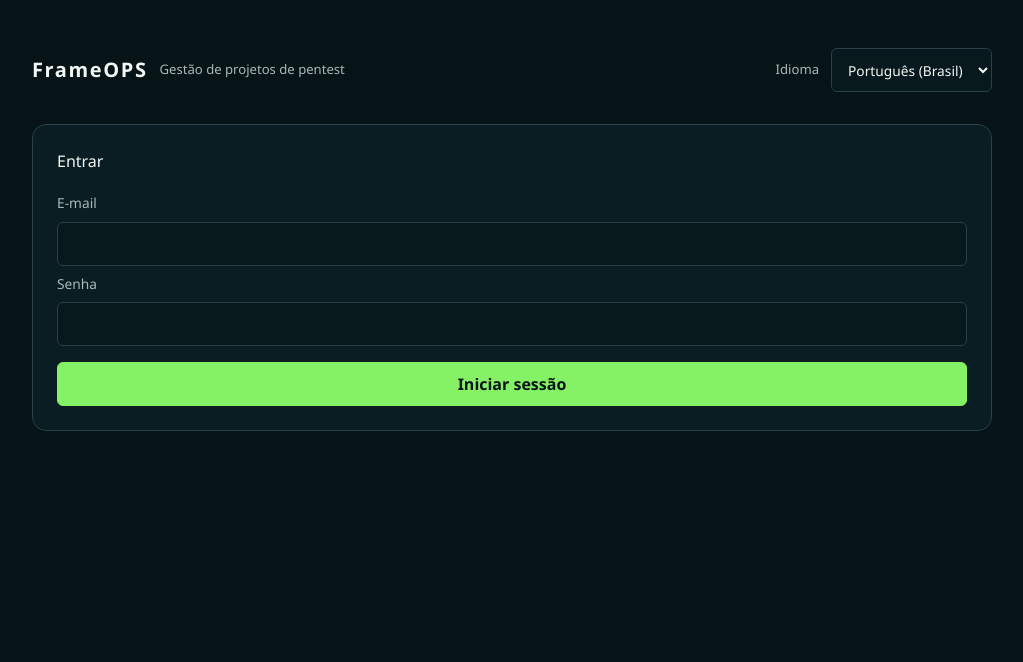
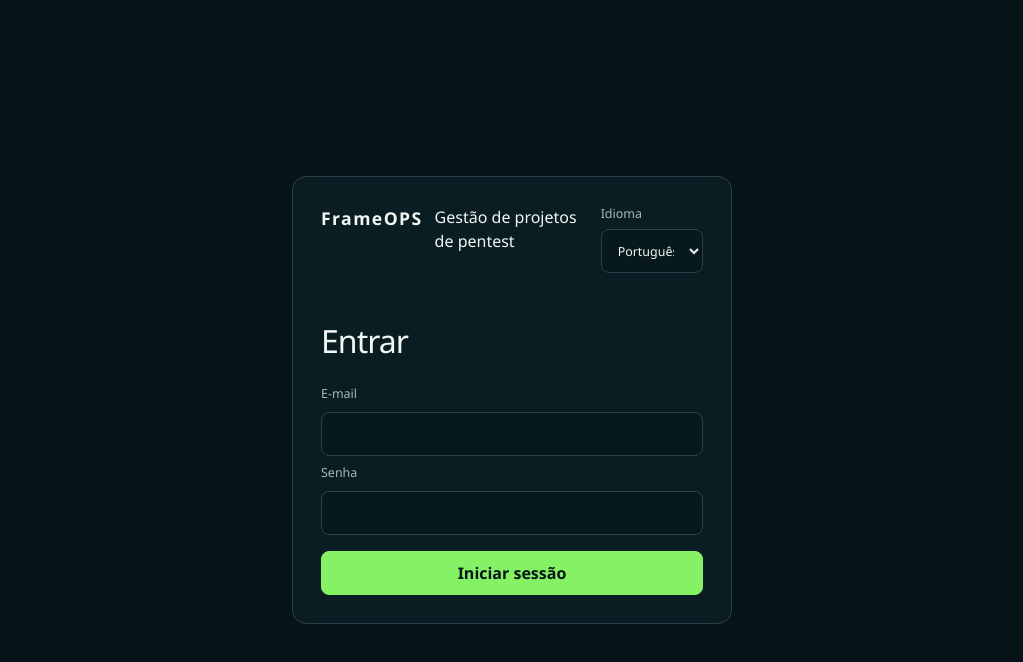
Before and after one commit to sayseven7/frameops, a Next.js app in the folder web/: page / in a window 1280 px wide. Shown: the top 662 px of the page, without its empty margins (128-1151 px from the left). Built offline with nearby package versions, Linux system fonts and the light colour scheme.

Commit message:
feat(web): replace single-page flow with app shell

```diff
--- a/web/app/globals.css
+++ b/web/app/globals.css
@@ -1,15 +1,27 @@
 @import "tailwindcss";
 
-:root { --ink:#061417; --panel:#0a1d22; --line:#294148; --text:#f2f7f3; --muted:#a7bab6; --signal:#85f266; --alert:#ff7043; --focus:#ffe16b; --radius:14px; }
+:root { --ink:#061417; --panel:#0a1d22; --raised:#0d252b; --line:#294148; --text:#f2f7f3; --muted:#a7bab6; --signal:#85f266; --cyan:#62d8de; --alert:#ff7043; --focus:#ffe16b; --radius:14px; }
 * { box-sizing:border-box; }
-html { background:var(--ink); }
-body { margin:0; background:var(--ink); color:var(--text); font-family:"Aptos", "Segoe UI", system-ui, sans-serif; font-size:16px; line-height:1.5; }
+html, body { min-height:100%; background:var(--ink); }
+body { margin:0; color:var(--text); font:16px/1.5 "Aptos", "Segoe UI", system-ui, sans-serif; }
 :focus-visible { outline:3px solid var(--focus); outline-offset:3px; }
-.portfolio-shell { width:min(100% - 32px, 960px); margin:0 auto; padding:48px 0; }
-.portfolio-header, .portfolio-header > div, .portfolio-header label { display:flex; align-items:center; gap:12px; }
-.portfolio-header { justify-content:space-between; margin-bottom:32px; }.portfolio-header strong { font-size:1.25rem; letter-spacing:.08em; }.portfolio-header span { color:var(--muted); font-size:.82rem; }
-.portfolio-header label, .panel label { color:var(--muted); font-size:.86rem; }.portfolio-header select { width:auto; }
-.panel { padding:24px; border:1px solid var(--line); border-radius:var(--radius); background:var(--panel); }.panel h1,.panel h2 { margin:0 0 20px; }.panel h2 { font-size:1.1rem; }
-.panel form { display:grid; gap:8px; }.panel form + label { display:block; margin-top:24px; } input, select, textarea, button { min-height:44px; padding:0 12px; border:1px solid var(--line); border-radius:6px; background:#07191d; color:var(--text); font:inherit; } textarea { min-height:88px; padding:10px 12px; resize:vertical; } select { width:100%; } button { margin-top:8px; border-color:var(--signal); background:var(--signal); color:var(--ink); font-weight:800; cursor:pointer; } button:disabled { cursor:not-allowed; opacity:.55; }.portfolio > p,.panel p { color:var(--muted); }.portfolio-grid { display:grid; grid-template-columns:repeat(2,minmax(0,1fr)); gap:16px; }.panel ul { padding-left:20px; }.panel li { padding:8px 0; border-bottom:1px solid var(--line); }.error { margin:0 0 20px; padding:12px; border:1px solid var(--alert); border-radius:6px; color:#ffd5c7; background:#201b1b; }
-@media (max-width:620px) { .portfolio-shell { width:min(100% - 24px, 960px); padding:24px 0; }.portfolio-header,.portfolio-header > div { align-items:flex-start; flex-direction:column; }.portfolio-grid { grid-template-columns:1fr; } }
+button, input, select, textarea { min-height:44px; border:1px solid var(--line); border-radius:8px; background:#07191d; color:var(--text); font:inherit; }
+input, select, textarea { width:100%; padding:0 12px; } textarea { min-height:100px; padding:10px 12px; resize:vertical; }
+button { padding:0 14px; cursor:pointer; } button:disabled { cursor:not-allowed; opacity:.55; }
+form { display:grid; gap:8px; } form button { margin-top:8px; border-color:var(--signal); background:var(--signal); color:var(--ink); font-weight:800; }
+label, .context-bar span, .brand span { color:var(--muted); font-size:.78rem; } label { display:grid; gap:5px; }
+h1, h2, h3, p { margin:0; } h1 { font-size:2rem; letter-spacing:-.03em; } h2 { font-size:1.25rem; } h3 { font-size:1rem; } p { color:var(--muted); }
+ul { margin:20px 0 0; padding-left:20px; } li { padding:10px 0; border-bottom:1px solid var(--line); }
+.login-shell { display:grid; min-height:100vh; place-items:center; padding:24px; }
+.login-panel { width:min(100%, 440px); padding:28px; border:1px solid var(--line); border-radius:var(--radius); background:var(--panel); }
+.login-header, .login-header > div { display:flex; align-items:start; gap:12px; }.login-header { justify-content:space-between; margin-bottom:44px; }.login-header strong,.brand strong { display:block; font-size:1.1rem; letter-spacing:.08em; }.login-header label { width:130px; }.login-panel h1 { margin-bottom:20px; }
+.error { margin:0 0 20px; padding:12px; border:1px solid var(--alert); border-radius:8px; color:#ffd5c7; background:#201b1b; }
+.app-shell { display:grid; min-height:100vh; grid-template-columns:224px minmax(0,1fr); }
+.app-rail { display:flex; position:sticky; top:0; height:100vh; flex-direction:column; gap:28px; padding:28px 16px; border-right:1px solid var(--line); background:#08191d; }
+.brand { padding:0 12px; }.app-rail nav { display:grid; gap:4px; }.app-rail nav button { border:0; border-radius:8px; background:transparent; color:var(--muted); text-align:left; }.app-rail nav button:hover { background:var(--raised); color:var(--text); }.app-rail nav button.active { box-shadow:inset 2px 0 var(--signal); background:var(--raised); color:var(--text); }.app-rail > label { margin-top:auto; padding:0 12px; }
+.app-content { width:min(100% - 48px, 1200px); margin:0 auto; padding:32px 0 56px; }.context-bar { display:flex; align-items:center; justify-content:space-between; gap:24px; padding-bottom:24px; border-bottom:1px solid var(--line); }.context-bar div { display:grid; gap:2px; }.context-bar strong { font-size:.95rem; }.context-bar p { font-size:.85rem; }
+.workbench, .surface { margin-top:28px; padding:28px; border:1px solid var(--line); border-radius:var(--radius); background:var(--panel); }.workbench { display:grid; grid-template-columns:minmax(0,1.35fr) minmax(260px,.8fr); gap:28px; box-shadow:0 24px 56px rgba(0,0,0,.24); }.workbench > div:first-child { display:grid; align-content:start; gap:10px; }.context-selectors { display:grid; gap:7px; }.workbench-summary { grid-column:1/-1; padding-top:20px; border-top:1px solid var(--line); }.workbench-summary h2 { margin-bottom:6px; }
+.surface { width:min(100%, 760px); display:grid; gap:16px; }.surface > h2 { margin-bottom:4px; }.surface > label { margin-top:12px; }.secondary-surface { margin-top:8px; padding-top:20px; border-top:1px solid var(--line); }.secondary-surface h3, .surface > h3 { margin-bottom:6px; }.integration-surface { min-height:300px; align-content:start; }
+@media (max-width:900px) { .app-shell { display:block; }.app-rail { position:static; height:auto; gap:16px; padding:16px 24px; border-right:0; border-bottom:1px solid var(--line); }.app-rail nav { display:flex; overflow-x:auto; }.app-rail nav button { flex:0 0 auto; }.app-rail > label { display:none; }.app-content { width:min(100% - 32px, 1200px); padding-top:24px; } }
+@media (max-width:620px) { .login-shell { padding:12px; }.login-panel { padding:20px; }.login-header { align-items:stretch; flex-direction:column; margin-bottom:32px; }.login-header label { width:100%; }.app-rail { padding:16px 12px; }.brand { padding:0 8px; }.app-content { width:min(100% - 24px, 1200px); }.context-bar { align-items:start; flex-direction:column; gap:8px; }.workbench, .surface { margin-top:20px; padding:20px; }.workbench { grid-template-columns:1fr; gap:20px; } }
 @media (prefers-reduced-motion:reduce) { *,*::before,*::after { transition-duration:.01ms !important; animation-duration:.01ms !important; animation-iteration-count:1 !important; } }
--- a/web/app/page.tsx
+++ b/web/app/page.tsx
@@ -6,6 +6,7 @@ import { approveReportRevision, captureEvidence, collectionItems, createEngageme
 import { apiErrorMessage, copy, type Locale } from "./copy";
 
 type Collection<T> = { items: T[] | null };
+type Section = "overview" | "clients" | "projects" | "methodologies" | "findings" | "evidence" | "reports" | "integrations";
 
 export default function HomePage() {
   const [locale, setLocale] = useState<Locale>("pt-BR");
@@ -34,6 +35,7 @@ export default function HomePage() {
   const [retestInput, setRetestInput] = useState<Omit<RetestInput, "round">>({ resultState: "open", procedure: "", observedResult: "", justification: "" });
   const [busy, setBusy] = useState<"login" | "client" | "methodology" | "publish" | "engagement" | "finding" | "triage" | "retest" | "evidence" | "report" | "approve" | "pdf" | "">("");
   const [error, setError] = useState("");
+  const [section, setSection] = useState<Section>("overview");
   const errorRef = useRef<HTMLParagraphElement>(null);
   const findingIDRef = useRef("");
   const text = copy[locale];
@@ -125,7 +127,8 @@ export default function HomePage() {
       return;
     }
     try {
-      await Promise.all([loadFindings(id), loadReports(id)]);
+      const [, , engagementChecklist] = await Promise.all([loadFindings(id), loadReports(id), readEngagementChecklist(id)]);
+      setChecklist(engagementChecklist);
     } catch (reason) {
       setError(apiErrorMessage(reason instanceof Error ? reason.message : "", locale));
     }
@@ -330,11 +333,18 @@ export default function HomePage() {
 
   const signedIn = Boolean(csrf);
   const selectedFinding = findings.find((finding) => finding.id === findingID);
+  const selectedClient = clients.find((client) => client.id === clientID);
+  const selectedEngagement = engagements.find((engagement) => engagement.id === engagementID);
+  const navigation: { id: Section; label: string }[] = [
+    { id: "overview", label: text.overview }, { id: "clients", label: text.clients }, { id: "projects", label: text.projects },
+    { id: "methodologies", label: text.methodologies }, { id: "findings", label: text.findings }, { id: "evidence", label: text.evidence },
+    { id: "reports", label: text.reports }, { id: "integrations", label: text.integrations },
+  ];
 
   return (
-    <main className="portfolio-shell">
-      <header className="portfolio-header">
-        <div><strong>{text.title}</strong><span>{text.subtitle}</span></div>
+    <main className={signedIn ? "app-shell" : "login-shell"}>
+      {!signedIn ? <section className="login-panel" aria-labelledby="sign-in-title">
+        <header className="login-header"><div><strong>{text.title}</strong><span>{text.subtitle}</span></div>
         <label>
           <span>{text.language}</span>
           <select value={locale} onChange={(event) => setLocale(event.target.value as Locale)}>
@@ -343,11 +353,7 @@ export default function HomePage() {
           </select>
         </label>
         </header>
-
         {error && <p className="error" role="alert" tabIndex={-1} ref={errorRef}>{error}</p>}
-
-      {!signedIn ? (
-        <section className="panel" aria-labelledby="sign-in-title">
         <h1 id="sign-in-title">{text.signIn}</h1>
         <form onSubmit={signIn}>
           <label htmlFor="email">{text.email}</label>
@@ -356,13 +362,17 @@ export default function HomePage() {
           <input id="password" type="password" autoComplete="current-password" value={password} onChange={(event) => setPassword(event.target.value)} required />
           <button type="submit" disabled={busy === "login"}>{busy === "login" ? text.signingIn : text.signInAction}</button>
         </form>
-        </section>
-      ) : (
-        <section className="portfolio" aria-labelledby="portfolio-title">
-          <h1 id="portfolio-title">{text.portfolio}</h1>
-          <p aria-live="polite">{busy ? text.loading : text.sessionReady}</p>
-          <div className="portfolio-grid">
-            <section className="panel" aria-labelledby="clients-title">
+      </section> : <>
+        <aside className="app-rail" aria-label={text.title}>
+          <div className="brand"><strong>{text.title}</strong><span>{text.subtitle}</span></div>
+          <nav>{navigation.map((item) => <button key={item.id} type="button" className={section === item.id ? "active" : ""} aria-current={section === item.id ? "page" : undefined} onClick={() => setSection(item.id)}>{item.label}</button>)}</nav>
+          <label><span>{text.language}</span><select value={locale} onChange={(event) => setLocale(event.target.value as Locale)}><option value="pt-BR">{text.portuguese}</option><option value="en">{text.english}</option></select></label>
+        </aside>
+        <section className="app-content">
+          <header className="context-bar"><div><span>{text.engagementContext}</span><strong>{selectedClient?.name ?? text.selectClient} / {selectedEngagement?.name ?? text.selectEngagement}</strong></div><p aria-live="polite">{busy ? text.loadingWorkspace : text.sessionReady}</p></header>
+          {error && <p className="error" role="alert" tabIndex={-1} ref={errorRef}>{error}</p>}
+          {section === "overview" && <section className="workbench" aria-labelledby="overview-title"><div><h1 id="overview-title">{text.workspace}</h1><p>{text.workbenchDescription}</p></div><div className="context-selectors"><label htmlFor="workspace-client">{text.clientContext}</label><select id="workspace-client" value={clientID} onChange={(event) => void selectClient(event.target.value)}><option value="">{text.selectClient}</option>{clients.map((client) => <option key={client.id} value={client.id}>{client.name}</option>)}</select><label htmlFor="workspace-engagement">{text.projectContext}</label><select id="workspace-engagement" value={engagementID} onChange={(event) => void selectEngagement(event.target.value)} disabled={!clientID}><option value="">{text.selectEngagement}</option>{engagements.map((engagement) => <option key={engagement.id} value={engagement.id}>{engagement.name}</option>)}</select></div><div className="workbench-summary"><h2>{text.workbench}</h2><p>{engagementID ? text.projectSummary : text.noEngagementSelected}</p></div></section>}
+          {section === "clients" && <section className="surface" aria-labelledby="clients-title">
               <h2 id="clients-title">{text.clients}</h2>
               <form onSubmit={createClient}>
                 <label htmlFor="client-name">{text.clientName}</label>
@@ -375,8 +385,8 @@ export default function HomePage() {
                 {clients.map((client) => <option key={client.id} value={client.id}>{client.name}</option>)}
               </select>
               {!clients.length && <p>{text.noClients}</p>}
-            </section>
-            <section className="panel" aria-labelledby="methodologies-title">
+            </section>}
+          {section === "methodologies" && <section className="surface" aria-labelledby="methodologies-title">
               <h2 id="methodologies-title">{text.methodologies}</h2>
               <form onSubmit={submitMethodology}>
                 <label htmlFor="methodology-name">{text.methodologyName}</label>
@@ -396,8 +406,8 @@ export default function HomePage() {
                 <button type="submit" disabled={busy === "methodology"}>{busy === "methodology" ? text.creatingMethodology : text.createMethodology}</button>
               </form>
               <ul>{methodologies.map((methodology) => <li key={methodology.id}>{methodology.name} v{methodology.versionNumber} — {methodology.state} {methodology.state === "draft" && <button type="button" onClick={() => void publish(methodology.templateId)} disabled={busy === "publish"}>{busy === "publish" ? text.publishingMethodology : text.publishMethodology}</button>}</li>)}</ul>
-            </section>
-            <section className="panel" aria-labelledby="engagements-title">
+            </section>}
+          {section === "projects" && <section className="surface" aria-labelledby="engagements-title">
               <h2 id="engagements-title">{text.engagements}</h2>
               <form onSubmit={createEngagement}>
                 <label htmlFor="engagement-name">{text.engagementName}</label>
@@ -415,12 +425,9 @@ export default function HomePage() {
                 {engagements.map((engagement) => <option key={engagement.id} value={engagement.id}>{engagement.name}</option>)}
               </select>
               {clientID && !engagements.length && <p>{text.noEngagements}</p>}
-            </section>
-            <section className="panel" aria-labelledby="checklist-title">
-              <h2 id="checklist-title">{text.checklist}</h2>
-              {checklist ? <><p>{checklist.name} v{checklist.versionNumber} — {checklist.sourceName} {checklist.sourceVersion}</p><ul>{checklist.items.map((item) => <li key={item.position}>{item.title}: {item.objective} — {item.procedure}</li>)}</ul></> : <p>{text.noChecklist}</p>}
-            </section>
-            <section className="panel" aria-labelledby="reports-title">
+              <div className="secondary-surface"><h3>{text.projectChecklist}</h3>{checklist ? <><p>{checklist.name} v{checklist.versionNumber} — {checklist.sourceName} {checklist.sourceVersion}</p><ul>{checklist.items.map((item) => <li key={item.position}>{item.title}: {item.objective} — {item.procedure}</li>)}</ul></> : <p>{text.noChecklist}</p>}</div>
+            </section>}
+          {section === "reports" && <section className="surface" aria-labelledby="reports-title">
               <h2 id="reports-title">{text.reports}</h2>
               <form onSubmit={submitReport}>
                 <label htmlFor="report-file">{text.reportFile}</label>
@@ -429,8 +436,8 @@ export default function HomePage() {
               </form>
               <ul aria-live="polite">{reports.map((report) => <li key={report.id}>{report.filename} — {report.state} — {report.sha256} — {report.byteSize} {report.state === "stored" && !report.approvedAt && <button type="button" onClick={() => void approveReport(report.id)} disabled={busy === "approve"}>{busy === "approve" ? text.approvingReport : text.approveReport}</button>} {report.approvedAt && <button type="button" onClick={() => void derivePDF(report.id)} disabled={busy === "pdf"}>{busy === "pdf" ? text.derivingPDF : text.derivePDF}</button>} {reportPDFs.filter((pdf) => pdf.revisionId === report.id).map((pdf) => <p key={pdf.id}>{text.derivedPDF} — {pdf.state} — {pdf.sourceSha256} — {pdf.sha256} — {pdf.byteSize}</p>)}</li>)}</ul>
               {engagementID && !reports.length && <p>{text.noReports}</p>}
-            </section>
-            <section className="panel" aria-labelledby="findings-title">
+            </section>}
+          {section === "findings" && <section className="surface" aria-labelledby="findings-title">
               <h2 id="findings-title">{text.findings}</h2>
               <form onSubmit={submitFinding}>
                 <label htmlFor="finding-title">{text.findingTitle}</label>
@@ -453,8 +460,8 @@ export default function HomePage() {
                 {findings.map((finding) => <option key={finding.id} value={finding.id}>{finding.title} — {text.score} {finding.cvssScore} — {finding.validationState}/{finding.remediationState ?? "new"}</option>)}
               </select>
               {engagementID && !findings.length && <p>{text.noFindings}</p>}
-            </section>
-            <section className="panel" aria-labelledby="retests-title">
+            </section>}
+          {section === "evidence" && <section className="surface" aria-labelledby="retests-title">
               <h2 id="retests-title">{text.retests}</h2>
               {selectedFinding?.validationState === "new" && <button type="button" onClick={() => void confirmFinding()} disabled={busy === "triage"}>{busy === "triage" ? text.confirmingFinding : text.confirmFinding}</button>}
               <form onSubmit={submitRetest}>
@@ -480,10 +487,10 @@ export default function HomePage() {
               </form>
               <ul aria-live="polite">{evidence.map((item) => <li key={item.id}>{item.filename} — {item.state} — {item.sha256} — {item.byteSize}</li>)}</ul>
               {findingID && !evidence.length && <p>{text.noEvidence}</p>}
+            </section>}
+          {section === "integrations" && <section className="surface integration-surface" aria-labelledby="integrations-title"><h2 id="integrations-title">{text.integrations}</h2><h3>{text.cliTitle}</h3><p>{text.cliDescription}</p><p>{text.integrationDescription}</p></section>}
         </section>
-          </div>
-        </section>
-      )}
+      </>}
     </main>
   );
 }
```
Also changed, not shown: web/app/copy.ts (+34 -0 lines). Lines whose indentation alone changed are shown as unchanged.
